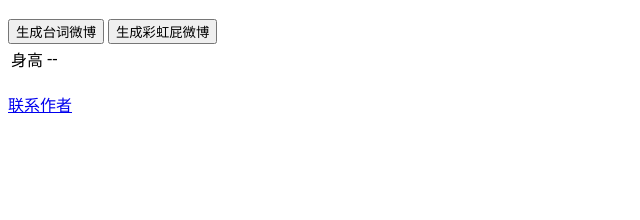
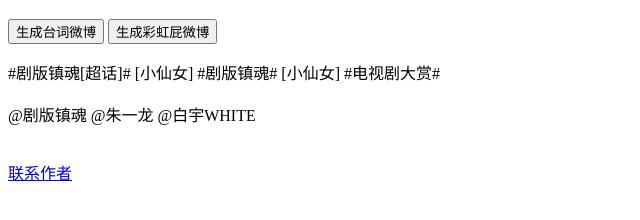
Before and after one commit to chenhanxiu/chenhanxiu.github.io, a plain HTML site: page index.html in a window 1280 px wide. Shown: the part 70-290 px from the top of the page, without its empty margins (0-640 px from the left). Drawn offline with Linux system fonts and the light colour scheme.

Commit message:
Update index.html

```diff
--- a/index.html
+++ b/index.html
@@ -10,13 +10,9 @@
 	<h1>专为电视剧大赏剧版镇魂打投使用</h1>
 	<button type="button" onclick="generateTrans()">生成台词微博</button>
 	<button type="button" onclick="generateRainbow()">生成彩虹屁微博</button>
-	<table>
-		<tr>
-			<td id="heightText">身高</td>
-			<td id="height">--</td>
-		</tr>
-
-	</table>
+	<p>#剧版镇魂[超话]# [小仙女] #剧版镇魂# [小仙女] #电视剧大赏#
+	<br /><td id="trans_data"> </td> <td id="rainbow_data"> </td>
+	<br />@剧版镇魂  @朱一龙 @白宇WHITE </p>
 
 	<br>
 	<a href="https://www.weibo.com/u/2419109802/">联系作者</a>
```
